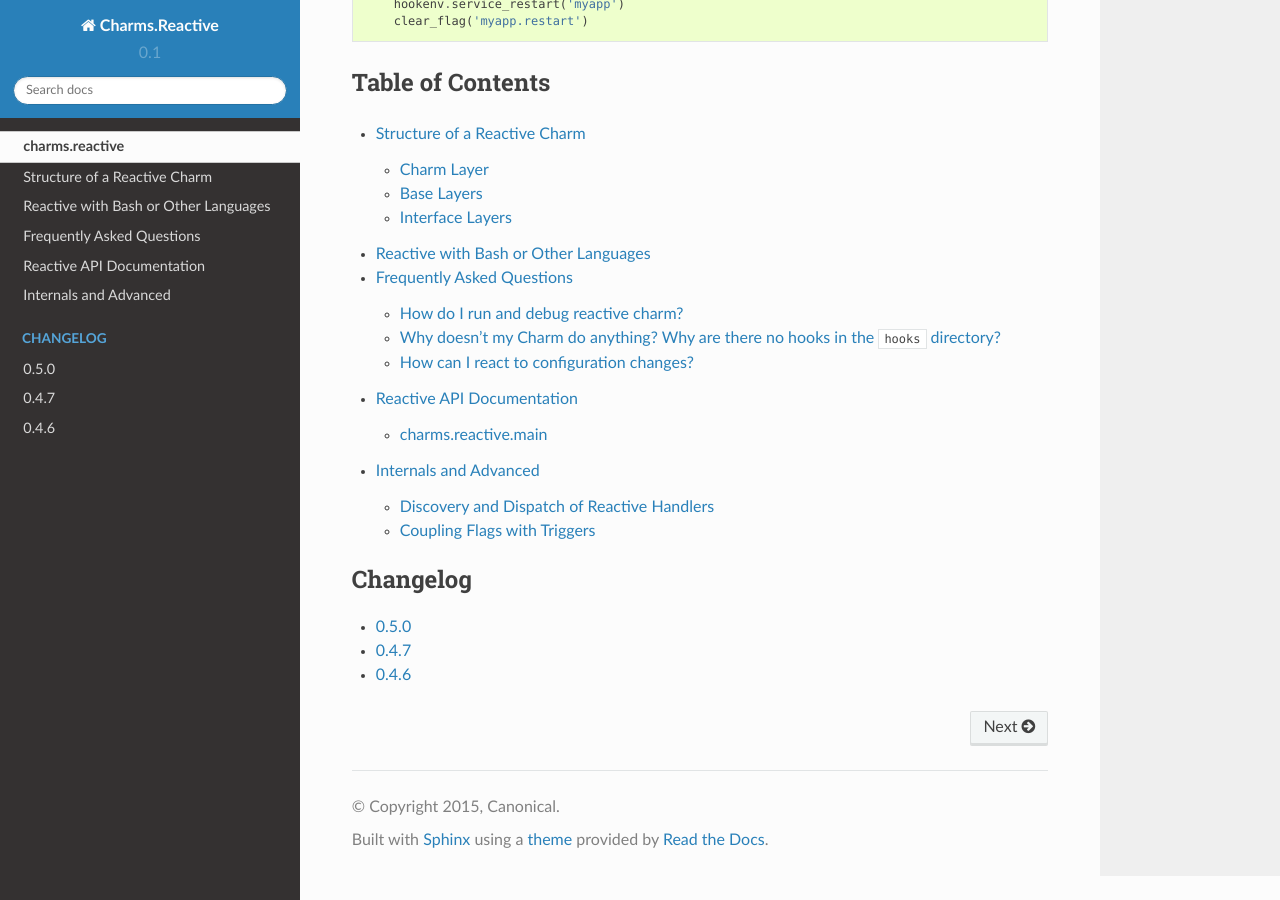
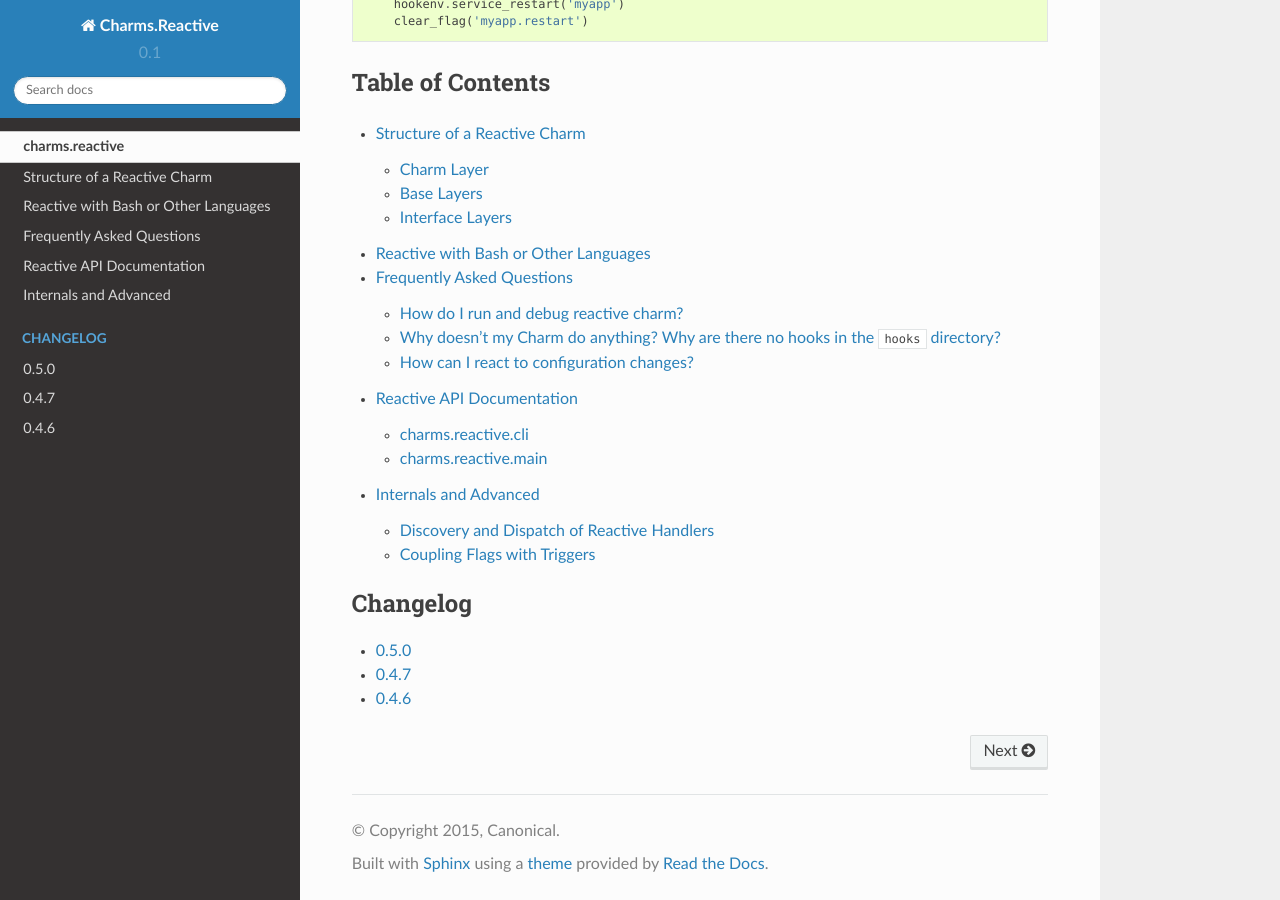
Before and after one commit to canonical/charms.reactive, a Sphinx documentation site: the page built from docs/index.rst, in a window 1280 px wide and 900 px high, scrolled down 1062 px. Built offline with Sphinx 7.4.7 and the Read the Docs theme 2.0.0, drawn with Linux system fonts in a browser that asks for light colours; pages that are not in the unit, such as notebooks, are missing from menus.

Commit message:
add CLI helpers to API

```diff
--- a/docs/api.rst
+++ b/docs/api.rst
@@ -8,6 +8,7 @@ Reactive API Documentation
     charms.reactive.decorators
     charms.reactive.helpers
     charms.reactive.relations
+    charms.reactive.cli
 
 
 charms.reactive.main
```
